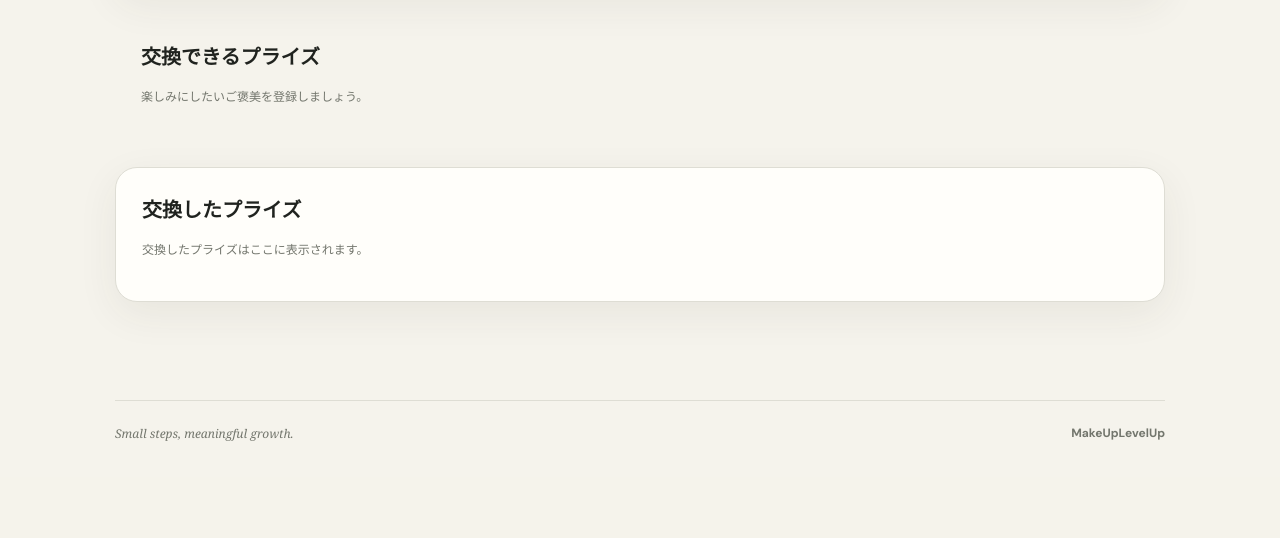
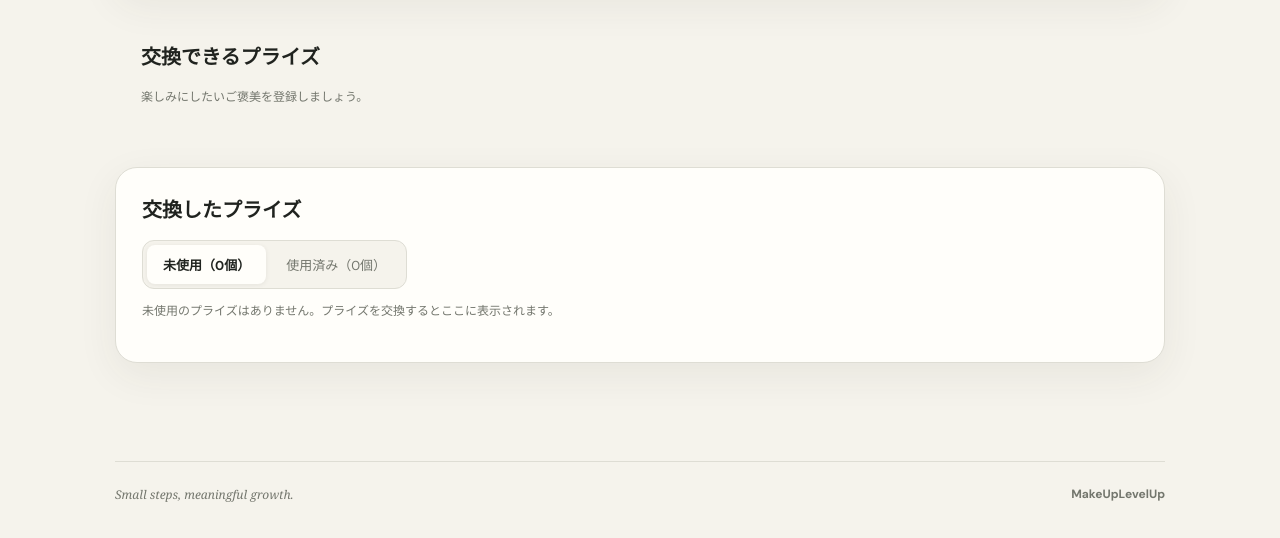
Before and after one commit to choko1112/MakeUp_LevelUp, a FastAPI app: page / in a window 1280 px wide, after a click on "プライズ". Shown: the part 677-1215 px from the top of the page. Before the commit the page ends 1118 px from the top, so only its background shows below. Run offline with FastAPI, Linux system fonts and the light colour scheme.

Commit message:
Group exchanged prizes and add usage filters and undo

```diff
--- a/static/css/app.css
+++ b/static/css/app.css
@@ -63,6 +63,10 @@
 .exchange-unused { background: #edf7ee; border: 2px solid #96b69c; border-left-width: 7px; }
 .exchange-used { background: #eeede9; border-style: dashed; color: #666960; }
 .exchange-details { display: grid; gap: 10px; min-width: 0; }
+.exchange-details small { font-size: 11px; color: var(--muted); }
+.history-filters { display: inline-flex; gap: 4px; padding: 4px; border: 1px solid var(--line); border-radius: 12px; background: var(--paper); }
+.history-filters button { padding: 10px 16px; border: 0; border-radius: 8px; background: transparent; color: var(--muted); cursor: pointer; font-size: 13px; }
+.history-filters button[aria-pressed="true"] { color: var(--ink); background: var(--surface); box-shadow: 0 1px 5px #20231f12; font-weight: 700; }
 .exchange-badge { font-size: 12px; width: fit-content; padding: 5px 10px; border-radius: 99px; }
 .exchange-unused .exchange-badge { background: #32593d; color: white; }
 .exchange-used .exchange-badge { background: #deded7; color: #50534c; }
--- a/static/js/app.js
+++ b/static/js/app.js
@@ -181,6 +181,15 @@ let deletingPrizeId = null;
 let stopQuantityHold = () => {};
 let showAllPrizes = false;
 let showAllHistory = false;
+let historyUsed = false;
+for (const [selector, used] of [["#history-unused", false], ["#history-used", true]]) {
+  document.querySelector(selector).addEventListener("click", () => {
+    historyUsed = used;
+    showAllHistory = false;
+    renderPrizeHistory();
+    updatePrizeVisibility();
+  });
+}
 
 function updatePrizeVisibility() {
   const grid = document.querySelector("#prize-list");
@@ -312,31 +321,60 @@ function renderPrizes() {
     card.append(edit, title, priceRow, actions);
     list.append(card);
   });
+  renderPrizeHistory();
+  updatePrizeVisibility();
+}
+
+function renderPrizeHistory() {
+  for (const [selector, used] of [["#history-unused", false], ["#history-used", true]]) {
+    const count = state.exchanges.filter(exchange => Boolean(exchange.used) === used).length;
+    const filter = document.querySelector(selector);
+    filter.textContent = `${used ? "使用済み" : "未使用"}（${count}個）`;
+    filter.setAttribute("aria-pressed", String(historyUsed === used));
+  }
+  const groups = new Map();
+  state.exchanges.slice().reverse().forEach(exchange => {
+    if (Boolean(exchange.used) !== historyUsed) return;
+    const key = JSON.stringify([exchange.name, exchange.cost]);
+    if (!groups.has(key)) groups.set(key, []);
+    groups.get(key).push(exchange);
+  });
   const history = document.querySelector("#prize-history");
   history.replaceChildren();
-  document.querySelector("#history-empty").hidden = state.exchanges.length > 0;
-  state.exchanges.slice().reverse().sort((a, b) => Number(a.used) - Number(b.used)).forEach(exchange => {
+  const empty = document.querySelector("#history-empty");
+  empty.hidden = groups.size > 0;
+  empty.textContent = historyUsed ? "使用済みのプライズはありません。" : "未使用のプライズはありません。プライズを交換するとここに表示されます。";
+  groups.forEach(exchanges => {
+    const exchange = exchanges[0];
     const item = document.createElement("li");
     item.className = `exchange-item ${exchange.used ? "exchange-used" : "exchange-unused"}`;
     const details = document.createElement("div");
     details.className = "exchange-details";
     const badge = document.createElement("strong");
     badge.className = "exchange-badge";
-    badge.textContent = exchange.used ? "✓ 使用済み" : "未使用 · これから楽しめる";
+    badge.textContent = `${historyUsed ? "✓ 使用済み" : "未使用"} ${exchanges.length}個`;
     const name = document.createElement("span");
-    name.textContent = `${exchange.name} · ${exchange.cost} pt · ${new Date(exchange.date).toLocaleDateString("ja-JP")}`;
+    name.textContent = exchange.name;
+    const meta = document.createElement("small");
+    meta.textContent = `1個 ${exchange.cost.toLocaleString()} pt · 最終交換 ${new Date(exchange.date).toLocaleDateString("ja-JP")}`;
     const button = document.createElement("button");
-    button.className = "button button-dark";
+    button.className = historyUsed ? "button button-outline" : "button button-dark";
     button.type = "button";
-    button.textContent = exchange.used ? "使用済み" : "使った";
-    button.disabled = exchange.used;
-    button.addEventListener("click", () => { exchange.used = true; saveState(); renderPrizes(); });
-    details.append(badge, name);
+    button.textContent = historyUsed ? "1個を未使用に戻す" : "1個使う";
+    button.setAttribute("aria-label", `${exchange.name}を${historyUsed ? "1個未使用に戻す" : "1個使う"}`);
+    button.addEventListener("click", () => {
+      const wasUsed = Boolean(exchange.used);
+      exchange.used = !wasUsed;
+      saveState();
+      renderPrizeHistory();
+      updatePrizeVisibility();
+      document.querySelector("#reward-status").textContent = `${exchange.name}を1個${wasUsed ? "未使用に戻しました" : "使用済みにしました"}。`;
+    });
+    details.append(badge, name, meta);
     item.append(details);
-    if (!exchange.used) item.append(button);
+    item.append(button);
     history.append(item);
   });
-  updatePrizeVisibility();
 }
 
 document.querySelector("#prize-form").addEventListener("submit", event => {
--- a/templates/index.html
+++ b/templates/index.html
@@ -75,7 +75,7 @@
           <p class="help-text">1日50 ptなら、500 ptは約10日分の目安です。</p>
         </section>
         <section class="prize-panel" aria-labelledby="prize-list-title"><h2 id="prize-list-title">交換できるプライズ</h2><p id="prize-empty" class="help-text">楽しみにしたいご褒美を登録しましょう。</p><div id="prize-list" class="prize-grid"></div><button id="prizes-show-all" class="button button-outline show-all-button" type="button" aria-controls="prize-list" aria-expanded="false" hidden>すべて表示</button></section>
-        <section class="panel prize-panel" aria-labelledby="history-title"><h2 id="history-title">交換したプライズ</h2><p id="history-empty" class="help-text">交換したプライズはここに表示されます。</p><ul id="prize-history" class="todo-list"></ul><button id="history-show-all" class="button button-outline show-all-button" type="button" aria-controls="prize-history" aria-expanded="false" hidden>すべて表示</button></section>
+        <section class="panel prize-panel" aria-labelledby="history-title"><h2 id="history-title">交換したプライズ</h2><div class="history-filters" role="group" aria-label="プライズの使用状況"><button id="history-unused" type="button" aria-pressed="true" aria-controls="prize-history">未使用</button><button id="history-used" type="button" aria-pressed="false" aria-controls="prize-history">使用済み</button></div><p id="history-empty" class="help-text">未使用のプライズはありません。</p><ul id="prize-history" class="todo-list"></ul><button id="history-show-all" class="button button-outline show-all-button" type="button" aria-controls="prize-history" aria-expanded="false" hidden>すべて表示</button></section>
       </section>
       <p id="reward-status" role="status" class="help-text"></p>
       <dialog id="prize-edit-dialog" aria-labelledby="prize-edit-title"><h2 id="prize-edit-title">プライズを編集</h2><p class="help-text">変更は次回の交換から適用されます。</p><form id="prize-edit-form" class="prize-edit-form"><label>プライズ名<input id="prize-edit-name" maxlength="80" required /></label><label>交換ポイント<input id="prize-edit-cost" type="number" min="1" max="1000000" step="1" required /></label><button id="prize-edit-delete" class="button button-danger" type="button">このプライズを削除</button><div class="dialog-actions"><button id="prize-edit-cancel" class="button button-outline" type="button">キャンセル</button><button class="button button-dark" type="submit">保存する</button></div></form></dialog>
```
